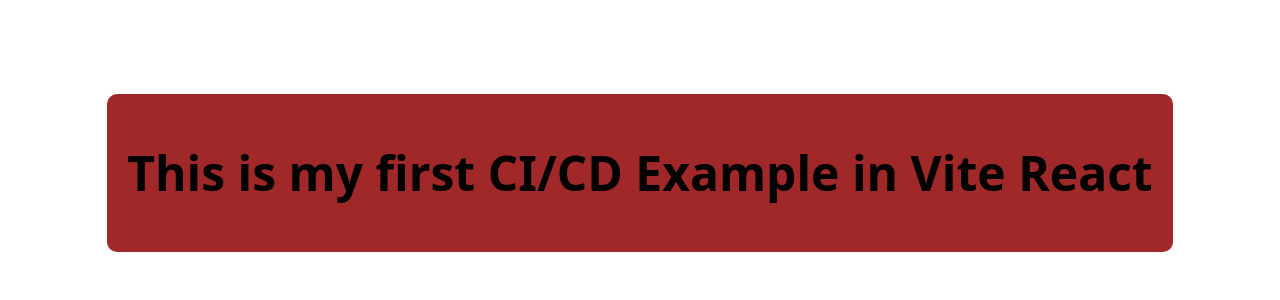
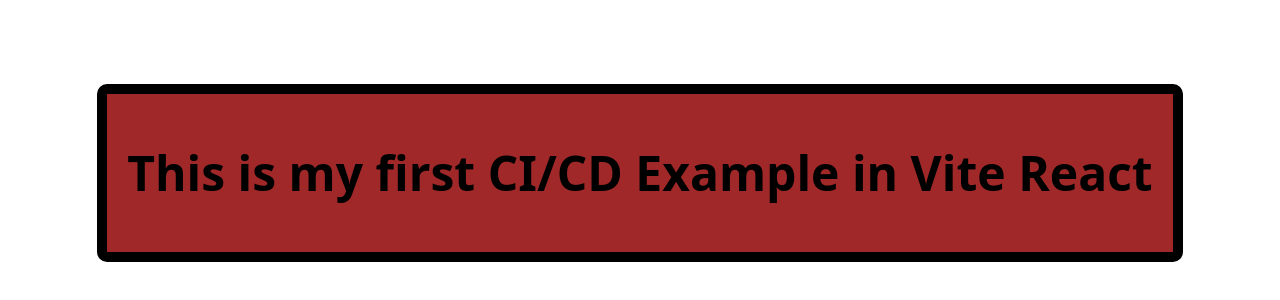
Before and after one commit to mernstackproject/vercel_ci_cd_react, a React (Vite) app: page / in a window 1280 px wide. Shown: the part 252-552 px from the top of the page. Built offline with nearby package versions, Linux system fonts and the light colour scheme.

Commit message:
feat:add border

```diff
--- a/src/App.jsx
+++ b/src/App.jsx
@@ -4,7 +4,7 @@
 
   return (
     <>
-      <div style={{ textAlign: 'center', marginTop: '50px' , backgroundColor: '#a02828ff', padding: '20px', borderRadius: '10px', color:"black", fontSize:"15px"}}>
+      <div style={{ textAlign: 'center', marginTop: '50px' , backgroundColor: '#a02828ff', padding: '20px', borderRadius: '10px', color:"black", fontSize:"15px", border:"10px solid black"}}>
        <h1>This is my first CI/CD Example in Vite React</h1>
 
        </div>
```
